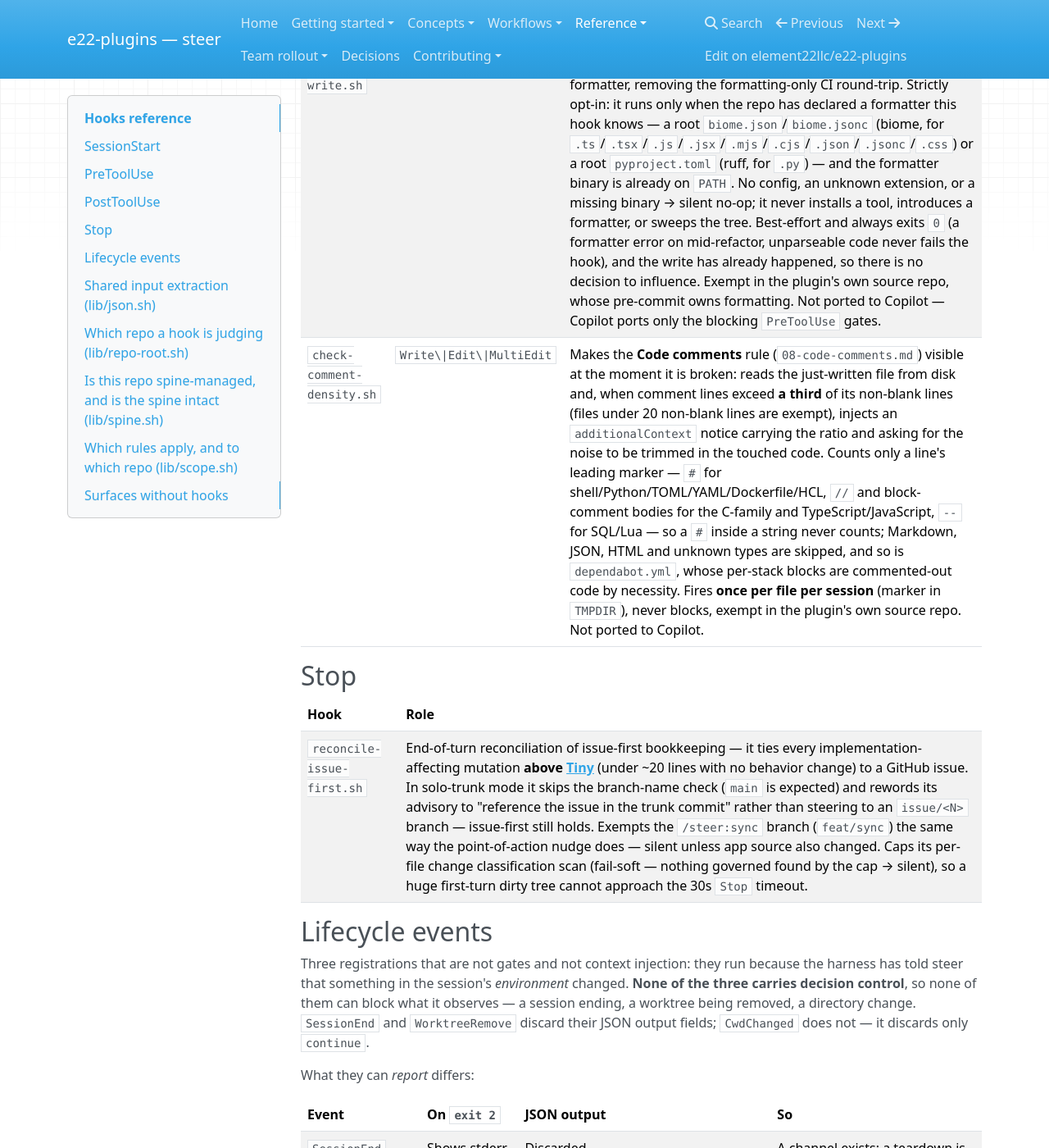
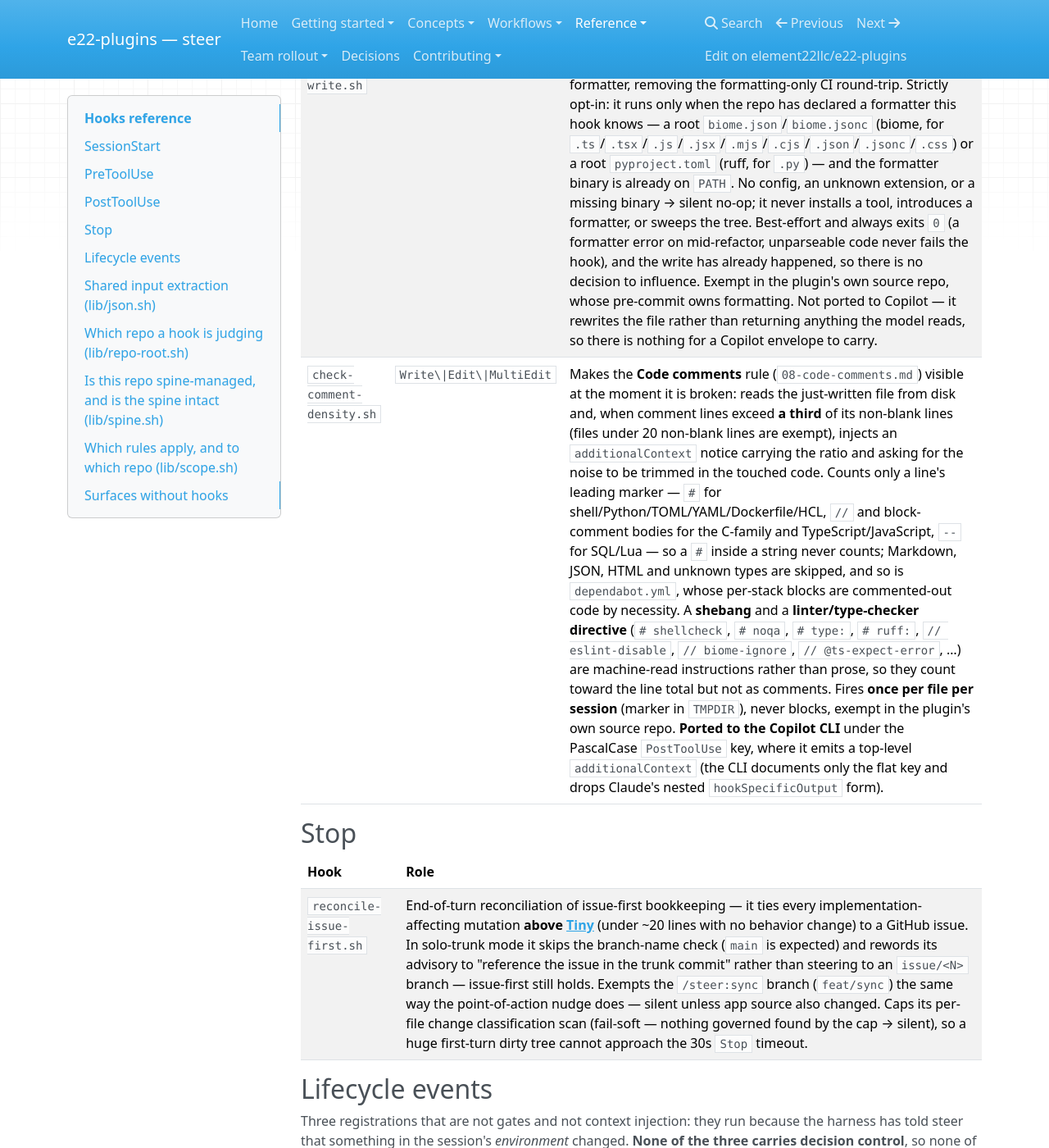
Before and after one commit to element22llc/e22-plugins, an MkDocs documentation site: the page built from docs/reference/hooks.md, in a window 1280 px wide and 1400 px high, scrolled down 10198 px. Shown: the whole window at 82% size. Built offline with MkDocs 1.6.1, drawn with Linux system fonts in a browser that asks for light colours; nearby versions of some CDN libraries; some of the changed text lies outside the part shown.

Commit message:
docs(steer): record the density hook's Copilot port and directive rule
The hooks reference described check-comment-density.sh as "Not ported to
Copilot" and counted any leading marker as a comment; both are now false.
Also correct two neighbouring claims the port invalidated: format-on-write's
reason for staying Claude-only was "Copilot ports only the blocking PreToolUse
gates" (it is that the hook returns nothing a model reads), and copilot-support
described the manifest as carrying only the two PreToolUse gates in three
places.

Co-Authored-By: Claude Opus 5 (1M context) <noreply@anthropic.com>

```diff
--- a/docs/reference/hooks.md
+++ b/docs/reference/hooks.md
@@ -116,8 +116,8 @@ notice or nothing) and stays individually testable.
 
 | Hook | Matcher | Role |
 | --- | --- | --- |
-| `format-on-write.sh` | `Write\|Edit\|MultiEdit` | Formats the **single file** a write just touched with the repo's **own** formatter, removing the formatting-only CI round-trip. Strictly opt-in: it runs only when the repo has declared a formatter this hook knows — a root `biome.json`/`biome.jsonc` (biome, for `.ts`/`.tsx`/`.js`/`.jsx`/`.mjs`/`.cjs`/`.json`/`.jsonc`/`.css`) or a root `pyproject.toml` (ruff, for `.py`) — and the formatter binary is already on `PATH`. No config, an unknown extension, or a missing binary → silent no-op; it never installs a tool, introduces a formatter, or sweeps the tree. Best-effort and always exits `0` (a formatter error on mid-refactor, unparseable code never fails the hook), and the write has already happened, so there is no decision to influence. Exempt in the plugin's own source repo, whose pre-commit owns formatting. Not ported to Copilot — Copilot ports only the blocking `PreToolUse` gates. |
-| `check-comment-density.sh` | `Write\|Edit\|MultiEdit` | Makes the **Code comments** rule (`08-code-comments.md`) visible at the moment it is broken: reads the just-written file from disk and, when comment lines exceed **a third** of its non-blank lines (files under 20 non-blank lines are exempt), injects an `additionalContext` notice carrying the ratio and asking for the noise to be trimmed in the touched code. Counts only a line's leading marker — `#` for shell/Python/TOML/YAML/Dockerfile/HCL, `//` and block-comment bodies for the C-family and TypeScript/JavaScript, `--` for SQL/Lua — so a `#` inside a string never counts; Markdown, JSON, HTML and unknown types are skipped, and so is `dependabot.yml`, whose per-stack blocks are commented-out code by necessity. Fires **once per file per session** (marker in `TMPDIR`), never blocks, exempt in the plugin's own source repo. Not ported to Copilot. |
+| `format-on-write.sh` | `Write\|Edit\|MultiEdit` | Formats the **single file** a write just touched with the repo's **own** formatter, removing the formatting-only CI round-trip. Strictly opt-in: it runs only when the repo has declared a formatter this hook knows — a root `biome.json`/`biome.jsonc` (biome, for `.ts`/`.tsx`/`.js`/`.jsx`/`.mjs`/`.cjs`/`.json`/`.jsonc`/`.css`) or a root `pyproject.toml` (ruff, for `.py`) — and the formatter binary is already on `PATH`. No config, an unknown extension, or a missing binary → silent no-op; it never installs a tool, introduces a formatter, or sweeps the tree. Best-effort and always exits `0` (a formatter error on mid-refactor, unparseable code never fails the hook), and the write has already happened, so there is no decision to influence. Exempt in the plugin's own source repo, whose pre-commit owns formatting. Not ported to Copilot — it rewrites the file rather than returning anything the model reads, so there is nothing for a Copilot envelope to carry. |
+| `check-comment-density.sh` | `Write\|Edit\|MultiEdit` | Makes the **Code comments** rule (`08-code-comments.md`) visible at the moment it is broken: reads the just-written file from disk and, when comment lines exceed **a third** of its non-blank lines (files under 20 non-blank lines are exempt), injects an `additionalContext` notice carrying the ratio and asking for the noise to be trimmed in the touched code. Counts only a line's leading marker — `#` for shell/Python/TOML/YAML/Dockerfile/HCL, `//` and block-comment bodies for the C-family and TypeScript/JavaScript, `--` for SQL/Lua — so a `#` inside a string never counts; Markdown, JSON, HTML and unknown types are skipped, and so is `dependabot.yml`, whose per-stack blocks are commented-out code by necessity. A **shebang** and a **linter/type-checker directive** (`# shellcheck`, `# noqa`, `# type:`, `# ruff:`, `// eslint-disable`, `// biome-ignore`, `// @ts-expect-error`, …) are machine-read instructions rather than prose, so they count toward the line total but not as comments. Fires **once per file per session** (marker in `TMPDIR`), never blocks, exempt in the plugin's own source repo. **Ported to the Copilot CLI** under the PascalCase `PostToolUse` key, where it emits a top-level `additionalContext` (the CLI documents only the flat key and drops Claude's nested `hookSpecificOutput` form). |
 
 ## Stop
 
@@ -379,7 +379,8 @@ surfaces, load the rules manually with `/steer:standards`. See
 [Known limitations](known-limitations.md).
 
 GitHub Copilot CLI has its own hook harness; the plugin ships a parallel
-`hooks/copilot-hooks.json` for it (the ruleset injector under `sessionStart` plus
-the two `PreToolUse` gates). Copilot Chat in VS Code instead runs this
+`hooks/copilot-hooks.json` for it (the ruleset injector under `sessionStart`, the
+two `PreToolUse` gates, and the `PostToolUse` comment-density notice). Copilot
+Chat in VS Code instead runs this
 `hooks.json` directly, as a Claude-format plugin — see
 [Copilot support](../concepts/copilot-support.md).
```
Also changed, not shown: docs/concepts/copilot-support.md (+5 -5 lines).
